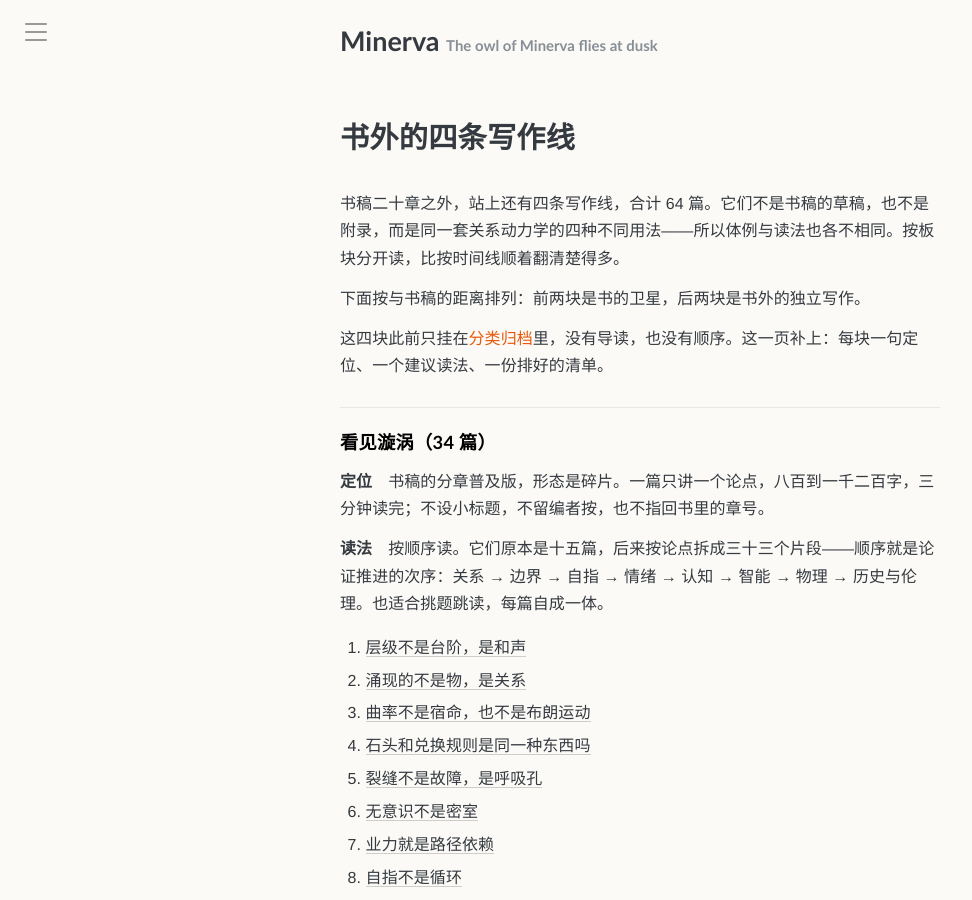
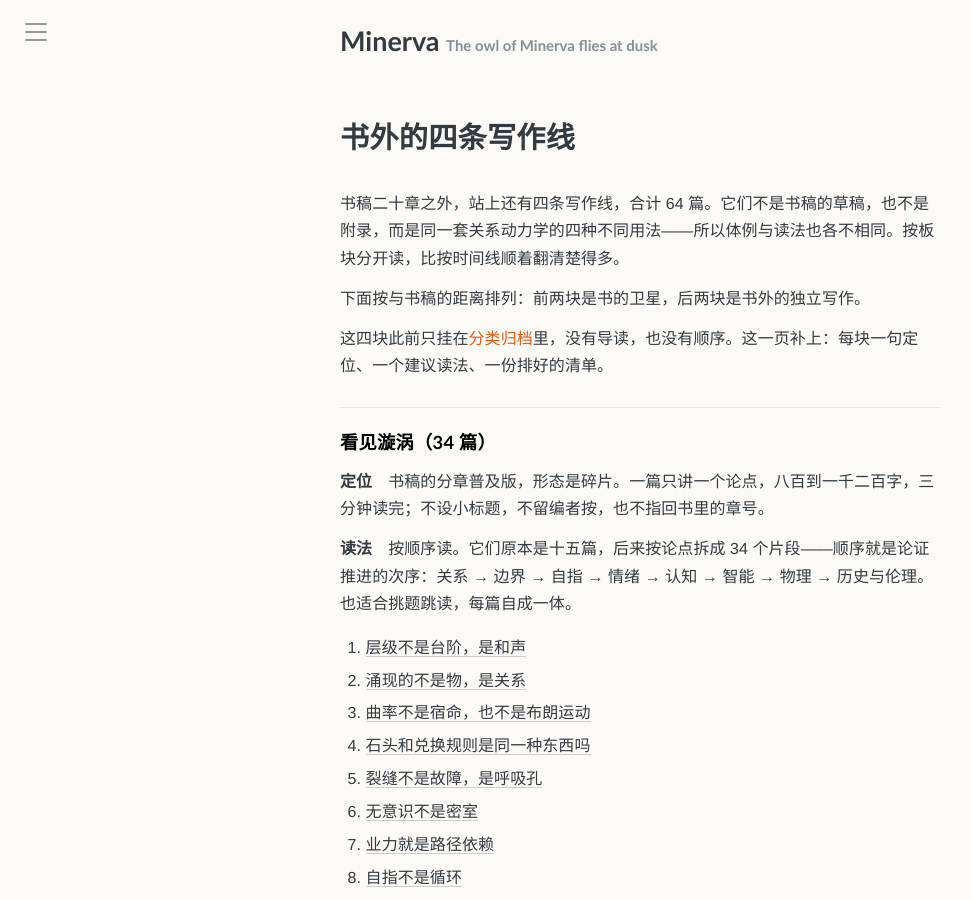
Before and after one commit to symphonyh/symphonyh.github.io, a Jekyll site: the page built from essays.md, in a window 1280 px wide and 900 px high. Shown: the whole window, without its empty margins (0-972 px from the left). Built offline with Jekyll 4.4.1, drawn with Linux system fonts in a browser that asks for light colours.

Commit message:
essays 读法句改为动态计数，不再写死片段数

```diff
--- a/essays.md
+++ b/essays.md
@@ -16,7 +16,7 @@ permalink: /essays/
 
 **定位**　书稿的分章普及版，形态是碎片。一篇只讲一个论点，八百到一千二百字，三分钟读完；不设小标题，不留编者按，也不指回书里的章号。
 
-**读法**　按顺序读。它们原本是十五篇，后来按论点拆成三十三个片段——顺序就是论证推进的次序：关系 → 边界 → 自指 → 情绪 → 认知 → 智能 → 物理 → 历史与伦理。也适合挑题跳读，每篇自成一体。
+**读法**　按顺序读。它们原本是十五篇，后来按论点拆成 {{ site.categories["看见漩涡"] | size }} 个片段——顺序就是论证推进的次序：关系 → 边界 → 自指 → 情绪 → 认知 → 智能 → 物理 → 历史与伦理。也适合挑题跳读，每篇自成一体。
 
 1. [层级不是台阶，是和声]({% post_url 2026-11-12-层级不是台阶是和声 %})
 2. [涌现的不是物，是关系]({% post_url 2026-07-07-涌现的不是物是关系 %})
```
